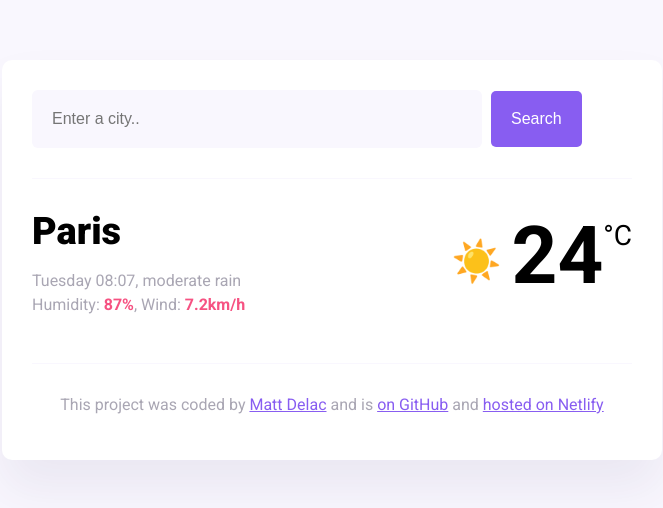
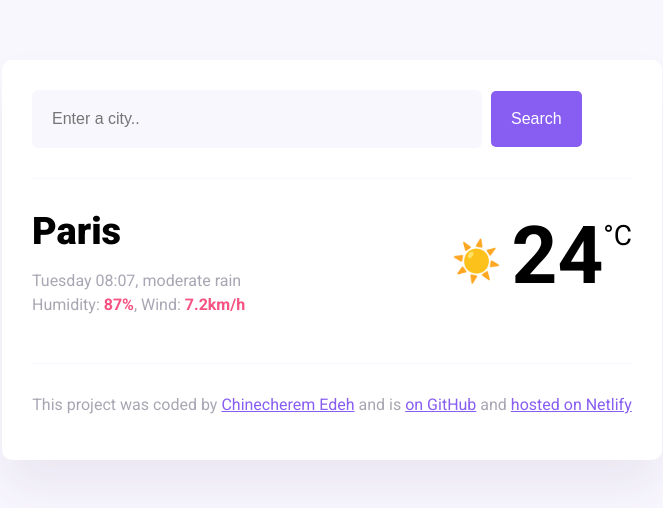
Before and after one commit to Edeh-Chinecherem/My-awesome-project, a plain HTML site: page index.html in a window 1280 px wide. Shown: the whole page, without its empty margins (308-971 px from the left). Drawn offline with nearby package versions, Linux system fonts and the light colour scheme.

Commit message:
Changed link name

```diff
--- a/index.html
+++ b/index.html
@@ -40,7 +40,7 @@
         <footer>
             <p>
                 This project was coded by
-                <a href="https://github.com/Edeh-Chinecherem" target="_blank">Matt Delac</a> and is
+                <a href="https://github.com/Edeh-Chinecherem" target="_blank">Chinecherem Edeh</a> and is
                 <a href="https://github.com/Edeh-Chinecherem/My-awesome-project" target="_blank"> on GitHub</a> and
                 <a href="https://clever-sable-516889.netlify.app/" target="_blank">hosted on Netlify</a>
             </p>
```
